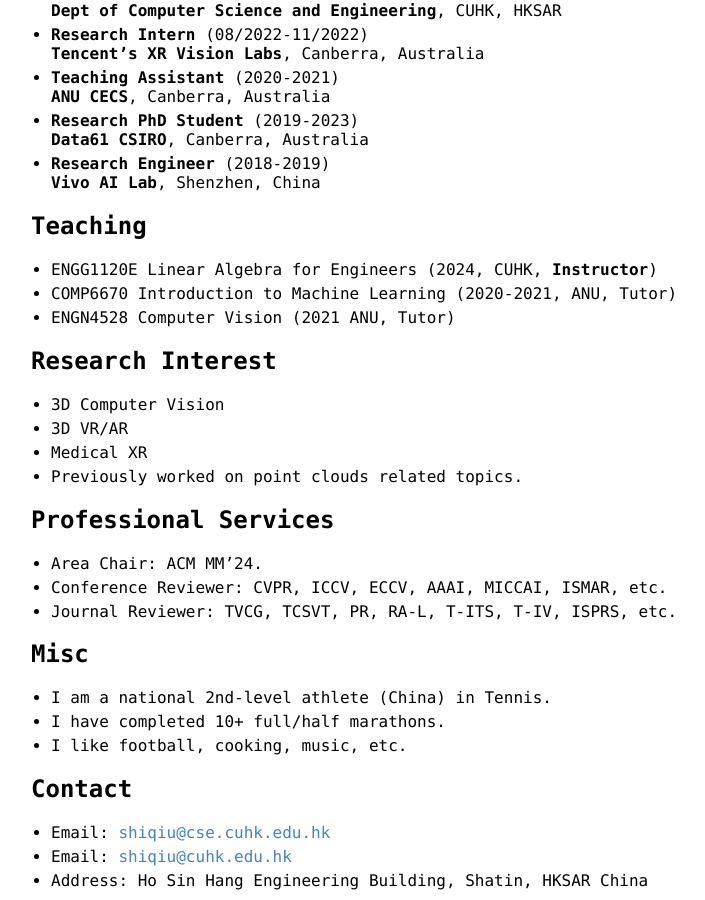
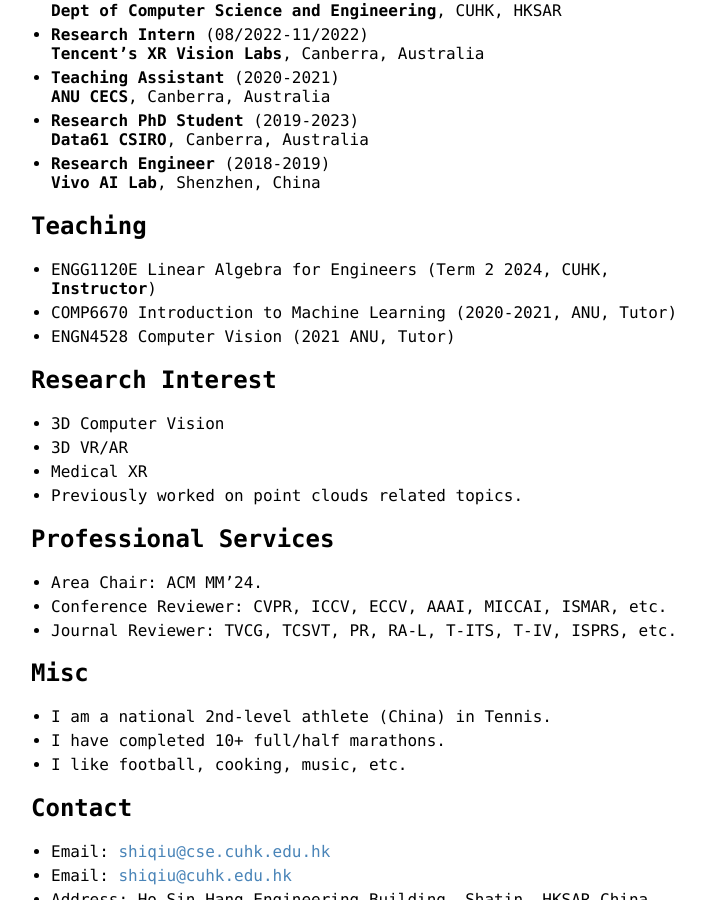
Before and after one commit to ShiQiu0419/ShiQiu0419.github.io, a Jekyll site: the page built from index.md, in a window 1280 px wide and 900 px high, scrolled down 2441 px. Shown: the whole window, without its empty margins (259-964 px from the left). Built offline with Jekyll 4.4.1, drawn with Linux system fonts in a browser that asks for light colours; our own code applies the rules of GitHub Pages for plain Markdown files.

Commit message:
Update index.md

```diff
--- a/index.md
+++ b/index.md
@@ -101,7 +101,7 @@
 **Vivo AI Lab**, Shenzhen, China
 
 ## Teaching
-* ENGG1120E Linear Algebra for Engineers (2024, CUHK, **Instructor**)
+* ENGG1120E Linear Algebra for Engineers (Term 2 2024, CUHK, **Instructor**)
 * COMP6670 Introduction to Machine Learning (2020-2021, ANU, Tutor)
 * ENGN4528 Computer Vision (2021 ANU, Tutor)
 
```
